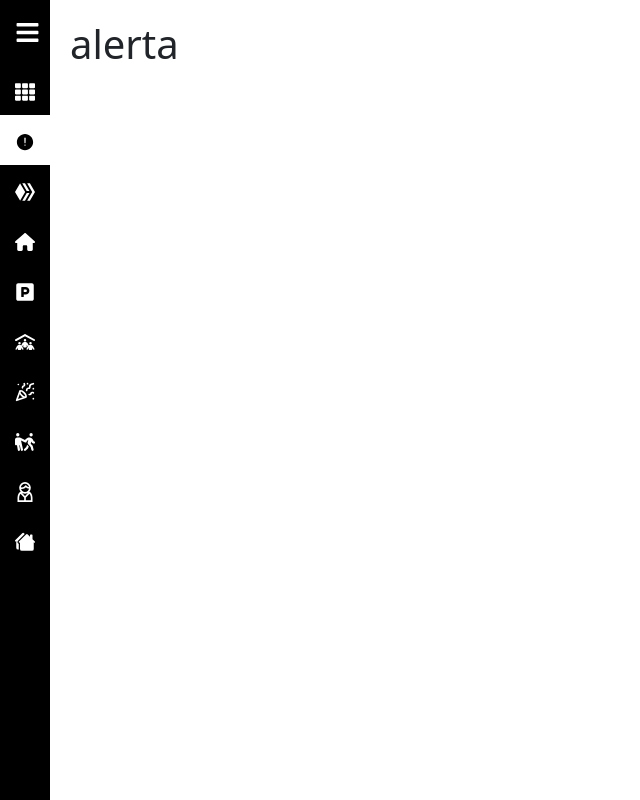
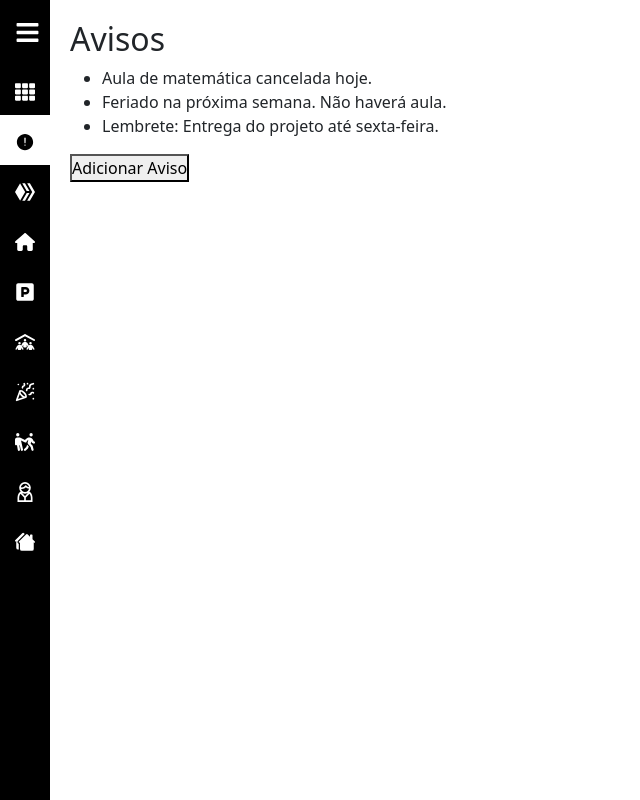
Before and after one commit to JoaoCavalcanteS/PI5, a React (Create React App) app in the folder condominio/: page /alerta in a window 1280 px wide. Shown: the whole page, without its empty margins (0-640 px from the left). Built offline with nearby package versions, Linux system fonts and the light colour scheme.

Commit message:
avisos(teste)

```diff
--- a/condominio/src/paginas/AvisosAlertas.jsx
+++ b/condominio/src/paginas/AvisosAlertas.jsx
@@ -1,11 +1,28 @@
-import React from "react";
+import React, { useState } from 'react';
 
-const AvisosAlertas = () => {
+const Avisos = () => {
+  const [avisos, setAvisos] = useState([
+    'Aula de matemática cancelada hoje.',
+    'Feriado na próxima semana. Não haverá aula.',
+    'Lembrete: Entrega do projeto até sexta-feira.',
+  ]);
+
+  const adicionarAviso = () => {
+    // Lógica para adicionar um novo aviso ao estado
+    // Pode ser um modal ou um formulário
+  };
+
   return (
-    <div>
-      <h1>alerta</h1>
+    <div className="avisos-container">
+      <h2>Avisos</h2>
+      <ul>
+        {avisos.map((aviso, index) => (
+          <li key={index}>{aviso}</li>
+        ))}
+      </ul>
+      <button onClick={adicionarAviso}>Adicionar Aviso</button>
     </div>
   );
 };
 
-export default AvisosAlertas;
+export default Avisos;
```
